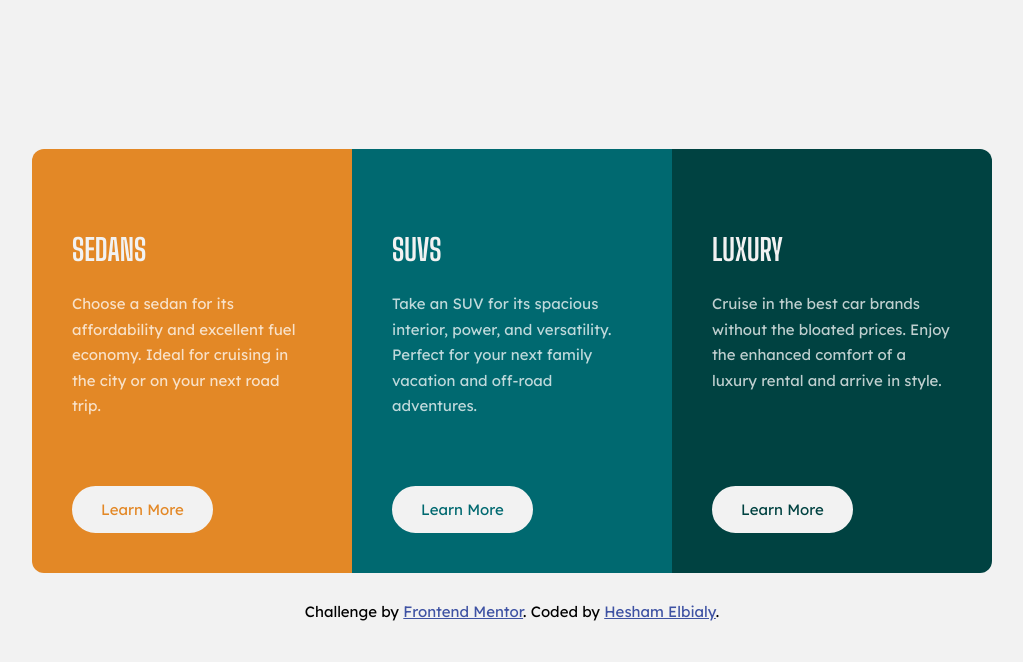
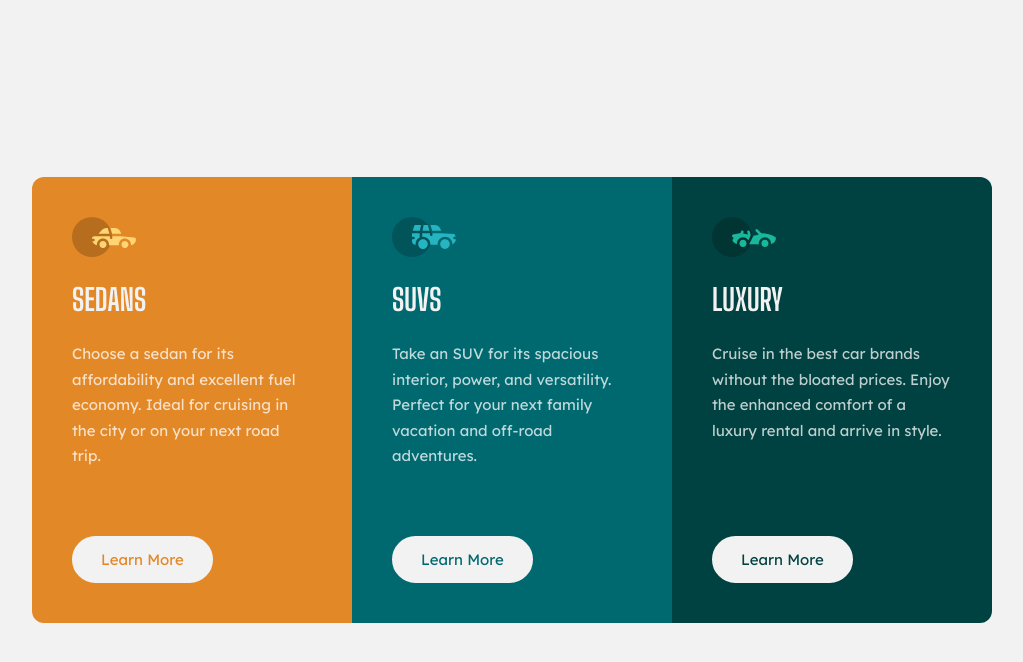
Before and after one commit to HeshamElbialy/Frontend-Mentor-3-column-preview-card-component, a plain HTML site: page index.html in a window 1280 px wide. Shown: the whole page, without its empty margins (128-1151 px from the left). Drawn offline with Linux system fonts and the light colour scheme.

Commit message:
Update index.html

```diff
--- a/index.html
+++ b/index.html
@@ -1,4 +1,3 @@
-<!DOCTYPE html>
 <html lang="en">
   <head>
     <meta charset="UTF-8" />
@@ -28,7 +27,7 @@
   <div class="card">
     <div class="container">
       <div class="box yellow">
-        <img src="/3-column-preview-card-component-main/images/icon-sedans.svg" alt="" />
+        <img src="images/icon-sedans.svg" alt="" />
         <div class="text">
           <h2>Sedans</h2>
           <p>
@@ -39,7 +38,7 @@
         </div>
       </div>
       <div class="box cyan">
-        <img src="/3-column-preview-card-component-main/images/icon-suvs.svg" alt="" />
+        <img src="images/icon-suvs.svg" alt="" />
         <div class="text">
           <h2>suvs</h2>
           <p>
@@ -50,7 +49,7 @@
         </div>
       </div>
       <div class="box dark">
-        <img src="/3-column-preview-card-component-main/images/icon-luxury.svg" alt="" />
+        <img src="images/icon-luxury.svg" alt="" />
         <div class="text">
           <h2>luxury</h2>
           <p>
@@ -61,10 +60,5 @@
         </div>
       </div>
     </div>
-    <div class="attribution">
-      Challenge by
-      <a href="https://www.frontendmentor.io?ref=challenge" target="_blank">Frontend Mentor</a>. Coded by <a
-        href="#">Hesham Elbialy</a>.
-    </div>
 </body>
 </html>
```
